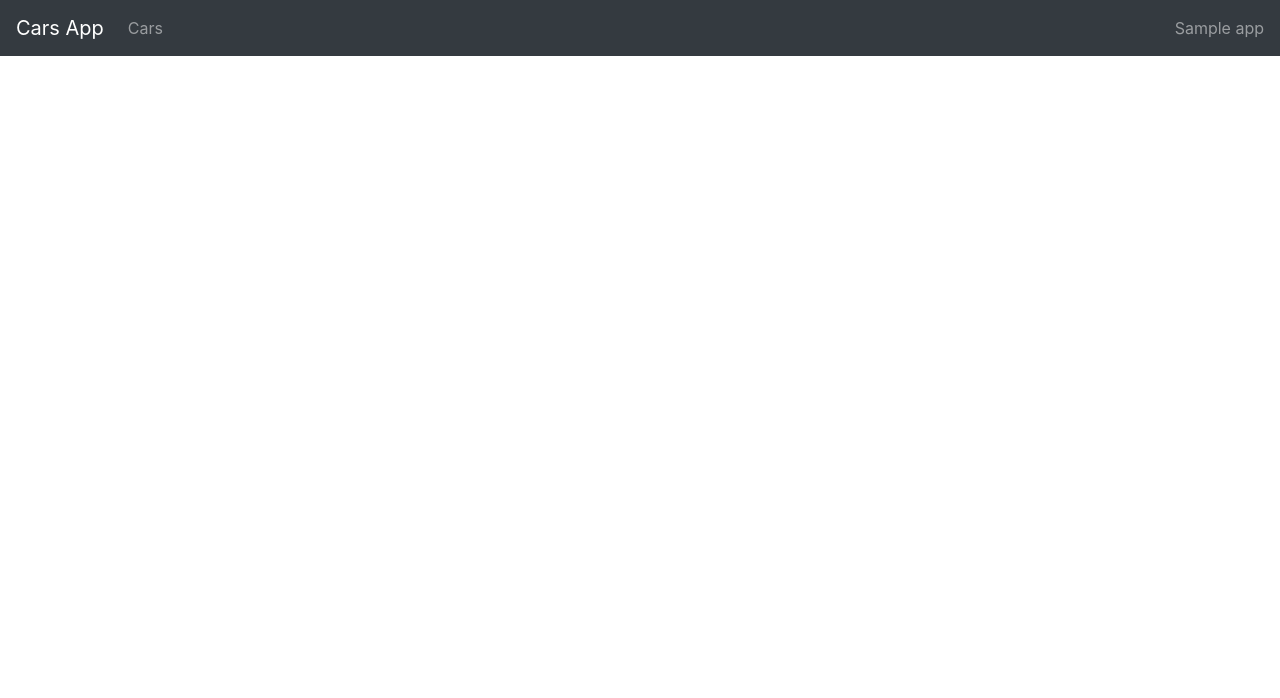
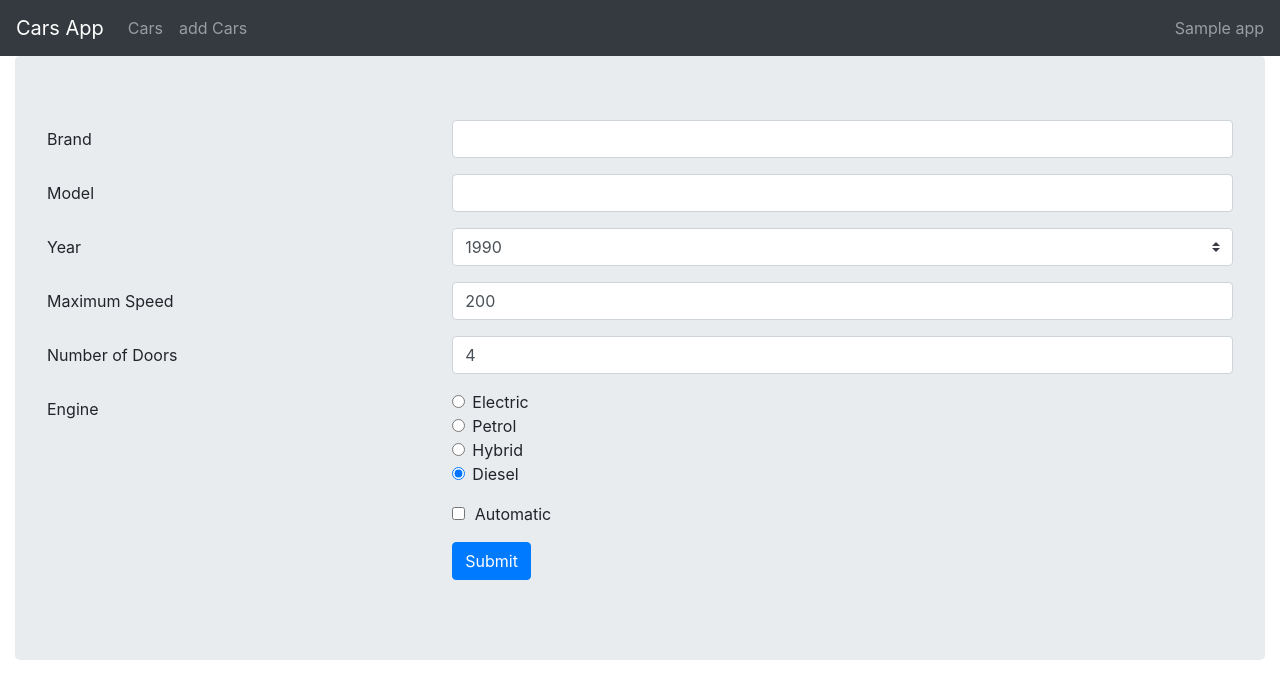
Before and after one commit to VukasinVujic/cars_app_2, a Vue app: page /add in a window 1280 px wide. Shown: the top 698 px of the page. Built offline with nearby package versions, Linux system fonts and the light colour scheme.

Commit message:
zadatak 3

```diff
--- /dev/null
+++ b/src/components/AddCars.vue
@@ -0,0 +1,53 @@
+<template>
+
+<div>
+
+<car-form :car="car" @onSubmit="addCar"> </car-form>
+
+</div>
+
+</template>
+
+<script>
+
+import CarForm from '../components/CarForm.vue'
+import {cars} from '../services/CarsServices'
+
+export default {
+    components: {
+        CarForm
+    },
+    data(){
+        return{
+            car:{
+                brand: '',
+                model: '',
+                maxSpeed: 200,
+                year: 1990,
+                isAutomatic: false,
+                numberOfDoors: 4,
+                engine: 'diesel'
+            }
+        }
+    },
+    methods: {
+        addCar(){
+           cars.add(this.car).then((success) => {
+               this.redirectToCars()
+           }).catch((error) => {
+               console.log(error);
+           })
+
+        },
+        redirectToCars(){
+        this.$router.push({name: 'cars'})
+        }
+
+    }
+
+}
+</script>
+
+<style>
+
+</style>
--- /dev/null
+++ b/src/components/CarForm.vue
@@ -0,0 +1,104 @@
+<template>
+  <form @submit.prevent="onSubmit" class="jumbotron">
+    <div class="form-group row">
+      <label class="col-4 col-form-label" for="brand">Brand</label>
+      <div class="col-8">
+        <input id="brand" name="brand" type="text" class="form-control here" required="required" v-model="car.brand">
+      </div>
+    </div>
+    <div class="form-group row">
+      <label for="model" class="col-4 col-form-label">Model</label>
+      <div class="col-8">
+        <input id="model" name="model" type="text" class="form-control here" v-model="car.model">
+      </div>
+    </div>
+    <div class="form-group row">
+      <label for="year" class="col-4 col-form-label">Year</label>
+      <div class="col-8">
+        <select id="year" name="year" class="custom-select" required="required" v-model="car.year">
+          <option v-for="year in years" :value="year" :key="year">{{ year }}</option>
+        </select>
+      </div>
+    </div>
+    <div class="form-group row">
+      <label for="speed" class="col-4 col-form-label">Maximum Speed</label>
+      <div class="col-8">
+        <input id="speed" name="speed" type="number" class="form-control here" required="required" v-model="car.maxSpeed">
+      </div>
+    </div>
+    <div class="form-group row">
+      <label for="doors" class="col-4 col-form-label">Number of Doors</label>
+      <div class="col-8">
+        <input id="doors" name="doors" type="number" class="form-control here" required="required" v-model="car.numberOfDoors">
+      </div>
+    </div>
+    <div class="form-group row">
+      <label class="col-4 col-form-label">Engine</label>
+      <div class="col-8">
+        <div class="form-check">
+          <label class="form-check-label">
+            <input name="engine" type="radio" required="required" class="form-check-input" value="electric" v-model="car.engine">
+            Electric
+          </label>
+        </div>
+        <div class="form-check">
+          <label class="form-check-label">
+            <input name="engine" type="radio" required="required" class="form-check-input" value="petrol" v-model="car.engine">
+            Petrol
+          </label>
+        </div>
+        <div class="form-check">
+          <label class="form-check-label">
+            <input name="engine" type="radio" required="required" class="form-check-input" value="hybrid" v-model="car.engine">
+            Hybrid
+          </label>
+        </div>
+        <div class="form-check">
+          <label class="form-check-label">
+            <input name="engine" type="radio" required="required" class="form-check-input" value="diesel" v-model="car.engine">
+            Diesel
+          </label>
+        </div>
+      </div>
+    </div>
+    <div class="form-group row">
+      <div class="col-4"></div>
+      <div class="col-8">
+        <div class="form-check form-check-inline">
+          <label class="form-check-label">
+            <input name="automatic" type="checkbox" class="form-check-input" value="true" v-model="car.isAutomatic">
+            Automatic
+          </label>
+        </div>
+      </div>
+    </div>
+    <div class="form-group row">
+      <div class="offset-4 col-8">
+        <button name="submit" type="submit" class="btn btn-primary">Submit</button>
+      </div>
+    </div>
+  </form>
+</template>
+
+<script>
+export default {
+    props: {
+        car: Object
+    },
+    data(){
+    return{
+          years: Array(29).fill(1990).map((n, i) => n + i)
+        }
+    },
+    methods: {
+        onSubmit(){
+            this.$emit('onSubmit')
+        }
+    }
+
+}
+</script>
+
+<style>
+
+</style>
--- a/src/components/CarList.vue
+++ b/src/components/CarList.vue
@@ -1,5 +1,5 @@
 <template><div class="row">
-    <div class="card col-md-2" v-for="car in cars" :key="car.id">
+    <div class="card col-md-4" v-for="car in cars" :key="car.id">
       <div class="card-body">
         <h5 class="card-title">{{ car.brand }}</h5>
         <p class="card-text">Model: {{ car.model }}</p>
--- a/src/components/NavBar.vue
+++ b/src/components/NavBar.vue
@@ -8,6 +8,9 @@
       <ul class="navbar-nav mr-auto">
         <li class="nav-item">
           <router-link :to="{ name: 'cars' }" class="nav-link">Cars <span class="sr-only">(current)</span></router-link>
+        </li>
+        <li class="nav-item">
+          <router-link :to="{ name: 'add' }" class="nav-link">add Cars </router-link>
         </li>
       </ul>
       <span class="navbar-text">
--- a/src/router.js
+++ b/src/router.js
@@ -2,13 +2,14 @@
 import VueRouter from 'vue-router'
 
 import AppCars from './components/AppCars'
-
+import AddCars from './components/AddCars'
 
 Vue.use(VueRouter)
 
 const routes = [
     {path: '/', redirect: '/cars' , name: 'home' },
-    {path: '/cars' ,component: AppCars , name: 'cars'}
+    {path: '/cars' ,component: AppCars , name: 'cars'},
+    {path: '/add', component: AddCars, name: 'add'}
 ]
 
 export const router = new VueRouter({
--- a/src/services/CarsServices.js
+++ b/src/services/CarsServices.js
@@ -7,6 +7,9 @@
     getAll(){
         return axios.get('cars')
     }
+    add(car){
+        return axios.post('cars', car)
+    }
 }
 
 export const cars = new CarsServices()
```
